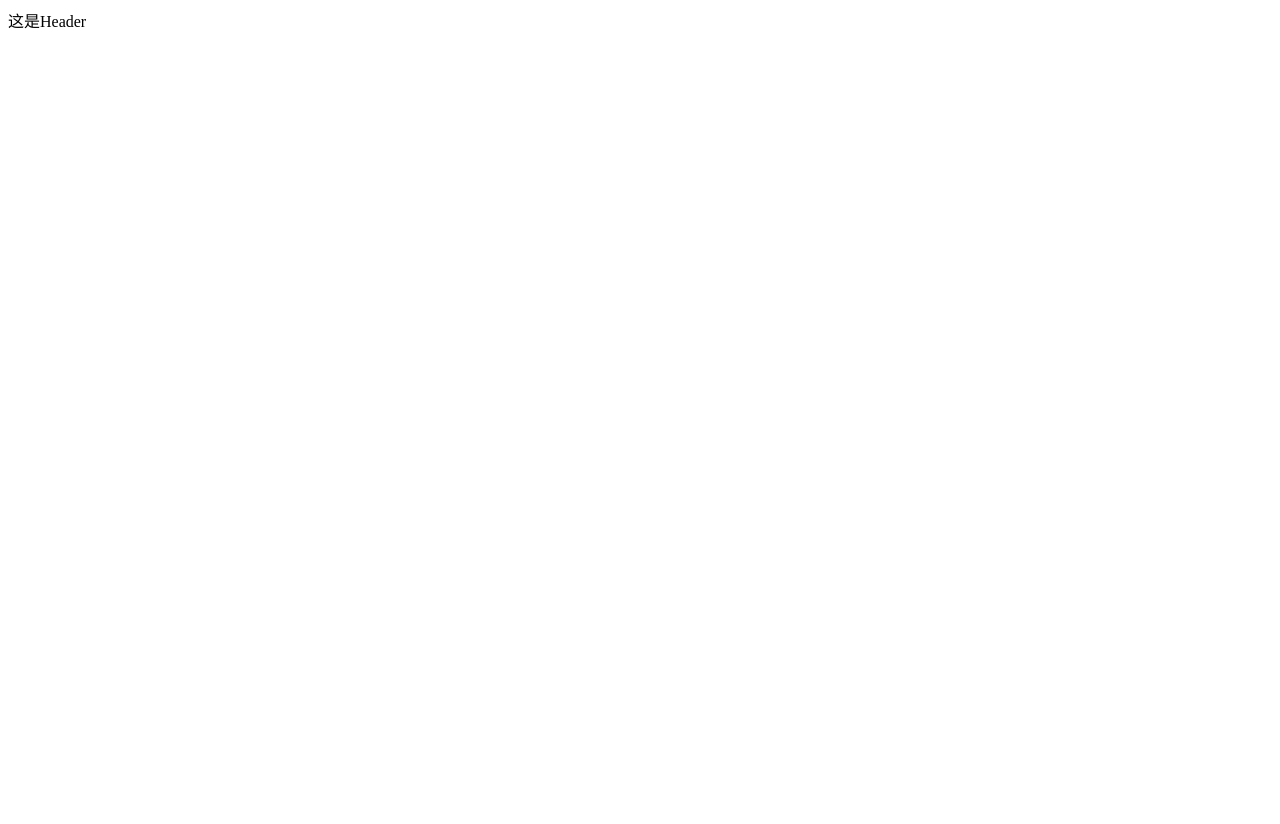
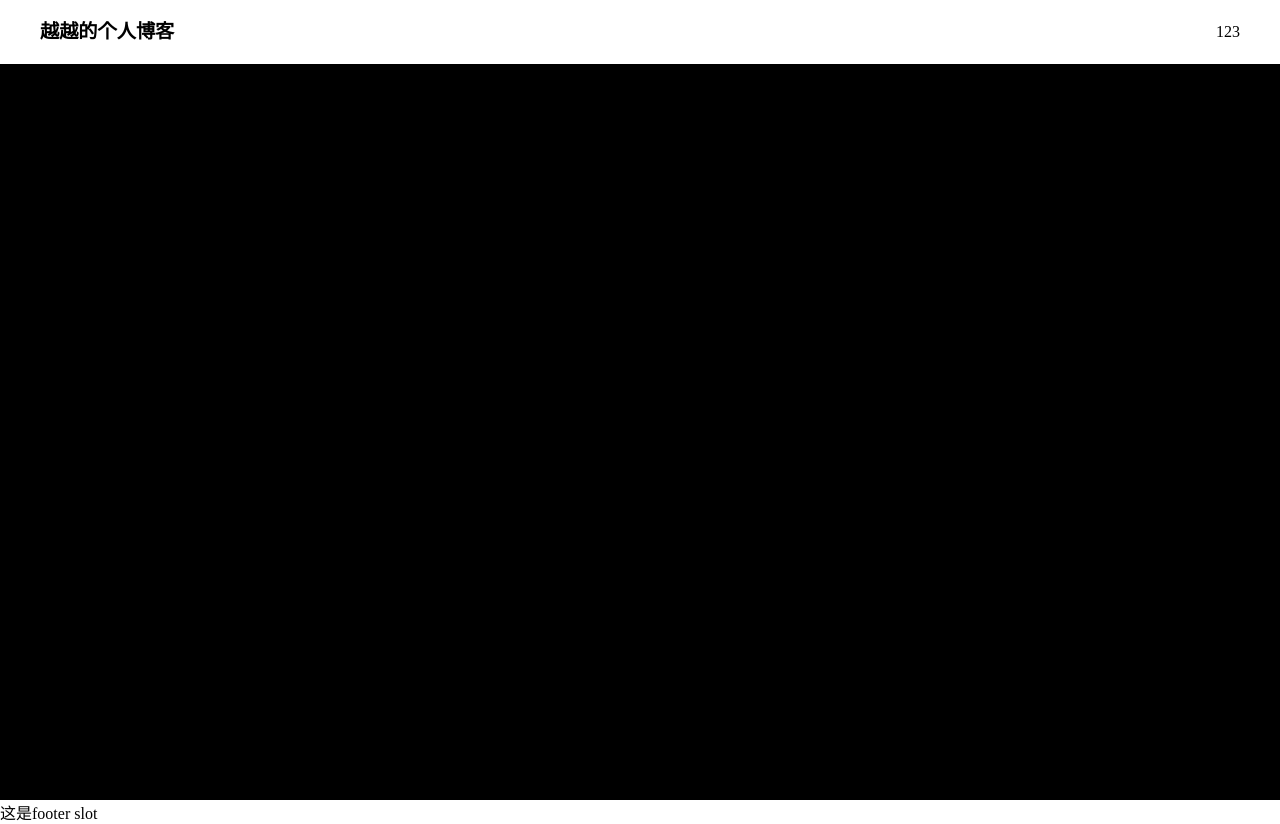
Before and after one commit to TonyInBeijing/my-site, a Vue app: page / in a window 1280 px wide. Before the commit the page ends 800 px from the top, so only its background shows below. Built offline with nearby package versions, Linux system fonts and the light colour scheme.

Commit message:
首页样式

```diff
--- /dev/null
+++ b/auto-imports.d.ts
@@ -0,0 +1,6 @@
+// Generated by 'unplugin-auto-import'
+// We suggest you to commit this file into source control
+declare global {
+
+}
+export {}
--- a/index.html
+++ b/index.html
@@ -1,13 +1,25 @@
 <!DOCTYPE html>
 <html lang="en">
+
 <head>
   <meta charset="UTF-8" />
   <link rel="icon" href="/favicon.ico" />
   <meta name="viewport" content="width=device-width, initial-scale=1.0" />
   <title>Vite App</title>
+  <style>
+    body {
+      margin: 0;
+      overflow: -moz-hidden-unscrollable;
+    }
+    body::-webkit-scrollbar{
+      width: 0 !important;
+    }
+  </style>
 </head>
+
 <body>
   <div id="app"></div>
   <script type="module" src="/src/main.ts"></script>
 </body>
+
 </html>
--- a/src/App.vue
+++ b/src/App.vue
@@ -7,4 +7,5 @@ import Home from "./pages/home.vue";
 </script>
 
 <style>
+@import url(./index.css);
 </style>
--- a/src/components/home/footer.vue
+++ b/src/components/home/footer.vue
@@ -1,4 +1,6 @@
-<template></template>
+<template>
+    <div>这是footer slot</div>
+</template>
 <script setup lang="ts"></script>
 <style scoped>
 </style>
--- a/src/components/home/header.vue
+++ b/src/components/home/header.vue
@@ -1,8 +1,22 @@
 <template>
-    <div>
-        这是Header
+    <div class="header padding-lr-xl">
+        <div class="text-bold text-l">越越的个人博客</div>
+        <div class="flex-grow-1 button-group">123</div>
     </div>
 </template>
-<script setup lang="ts"></script>
+<script setup lang="ts">
+</script>
 <style scoped>
+.header {
+    height: 8vh;
+    line-height: 8vh;
+    display: flex;
+}
+.flex-grow-1{
+    flex-grow: 1;
+}
+
+.button-group{
+    text-align: end;
+}
 </style>
--- a/src/components/home/main.vue
+++ b/src/components/home/main.vue
@@ -1,4 +1,12 @@
-<template></template>
+<template>
+    <div class="main">
+        这是main slot
+    </div>
+</template>
 <script setup lang="ts"></script>
 <style scoped>
+.main{
+    height: 92vh;
+    background: #000;
+}
 </style>
--- a/src/index.css
+++ b/src/index.css
@@ -0,0 +1,173 @@
+/* 主题色 */
+
+.text-main {
+    color: #000000;
+}
+
+.bg-main {
+    background-color: #000000;
+}
+
+/* 字体 */
+.text-bold {
+    font-weight: bold;
+}
+
+.text-df {
+    font-size: 1rem;
+}
+
+.text-l {
+    font-size: 1.2rem;
+}
+
+.text-xl {
+    font-size: 1.6rem;
+}
+
+/* 背景 */
+
+
+/* padding  */
+.padding {
+    padding: 24px;
+}
+
+.padding-top {
+    padding-top: 24px;
+}
+
+.padding-bottom {
+    padding-bottom: 24px;
+}
+
+.padding-left {
+    padding-left: 24px;
+}
+
+.padding-right {
+    padding-right: 24px;
+}
+
+.padding-tb {
+    padding: 24px 0;
+}
+
+.padding-lr {
+    padding: 0 24px
+}
+
+.padding-s {
+    padding: 16px;
+}
+
+.padding-top-s {
+    padding-top: 16px;
+}
+
+.padding-bottom-s {
+    padding-bottom: 16px;
+}
+
+.padding-left-s {
+    padding-left: 16px;
+}
+
+.padding-right-s {
+    padding-right: 16px;
+}
+
+.padding-tb-s {
+    padding: 16px 0;
+}
+
+.padding-lr-s {
+    padding: 0 16px
+}
+
+
+
+
+.padding-xs {
+    padding: 8px;
+}
+
+.padding-top-xs {
+    padding-top: 8px;
+}
+
+.padding-bottom-xs {
+    padding-bottom: 8px;
+}
+
+.padding-left-xs {
+    padding-left: 8px;
+}
+
+.padding-right-xs {
+    padding-right: 8px;
+}
+
+.padding-tb-xs {
+    padding: 8px 0;
+}
+
+.padding-lr-xs {
+    padding: 0 8px
+}
+
+.padding-l {
+    padding: 32px;
+}
+
+.padding-top-l {
+    padding-top: 32px;
+}
+
+.padding-bottom-l {
+    padding-bottom: 32px;
+}
+
+.padding-left-l {
+    padding-left: 32px;
+}
+
+.padding-right-l {
+    padding-right: 32px;
+}
+
+.padding-tb-l {
+    padding: 32px 0;
+}
+
+.padding-lr-l {
+    padding: 0 32px
+}
+
+.padding-xl {
+    padding: 40px
+}
+
+.padding-top-xl {
+    padding-top: 40px;
+}
+
+.padding-bottom-xl {
+    padding-bottom: 40px;
+}
+
+.padding-left-xl {
+    padding-left: 40px;
+}
+
+.padding-right-xl {
+    padding-right: 40px;
+}
+
+.padding-tb-xl {
+    padding: 40px 0;
+}
+
+.padding-lr-xl {
+    padding: 0 40px
+}
--- a/src/pages/home.vue
+++ b/src/pages/home.vue
@@ -1,16 +1,19 @@
 <template>
     <div>
-        <Header />
-        <Main />
+        <Header></Header>
+        <Main></Main>
+        <Footer></Footer>
     </div>
 </template>
 
 <script setup lang="ts">
+import { ref } from "vue";
 import Header from "../components/home/header.vue";
 import Main from "../components/home/main.vue";
-import { ref } from "vue";
+import Footer from "../components/home/footer.vue";
 const title = ref<string>("这是首页");
 </script>
 
 <style scoped>
+
 </style>
--- a/vite.config.ts
+++ b/vite.config.ts
@@ -3,5 +3,7 @@ import vue from '@vitejs/plugin-vue'
 
 // https://vitejs.dev/config/
 export default defineConfig({
-  plugins: [vue()]
+  plugins: [
+    vue()
+  ]
 })
```
Also changed, not shown: 1 other file (tests, documents, lock files or other folders). Lines whose indentation alone changed are shown as unchanged.
